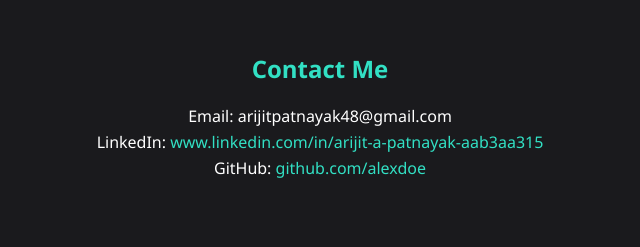
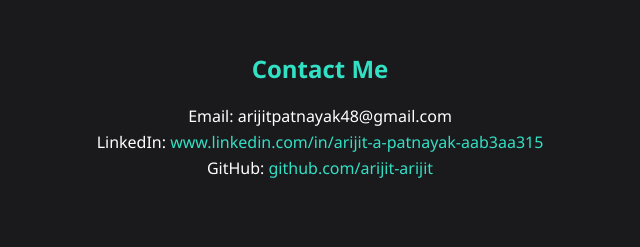
Before and after one commit to arijit-arijit/my-website1, a plain HTML site: page index.html in a window 1280 px wide. Shown: the part 2774-3021 px from the top of the page, 320-960 px from the left. Drawn offline with Linux system fonts and the light colour scheme.

Commit message:
Update index.html

```diff
--- a/index.html
+++ b/index.html
@@ -51,7 +51,7 @@
       <h2>Contact Me</h2>
       <p>Email: arijitpatnayak48@gmail.com</p>
       <p>LinkedIn: <a href="#">www.linkedin.com/in/arijit-a-patnayak-aab3aa315</a></p>
-      <p>GitHub: <a href="#">github.com/alexdoe</a></p>
+      <p>GitHub: <a href="#">github.com/arijit-arijit</a></p>
     </div>
   </section>
 
```
